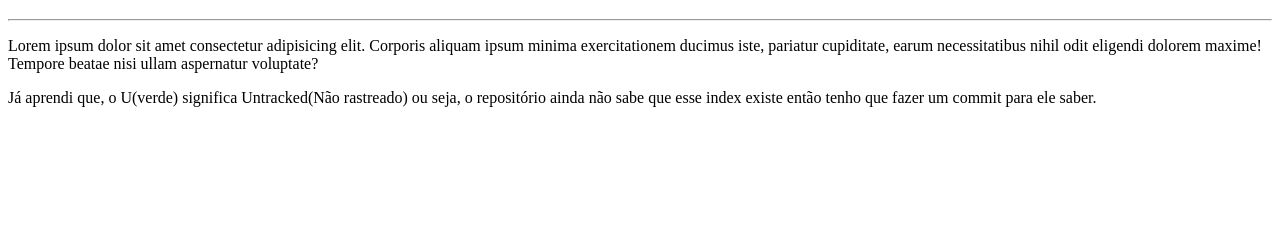
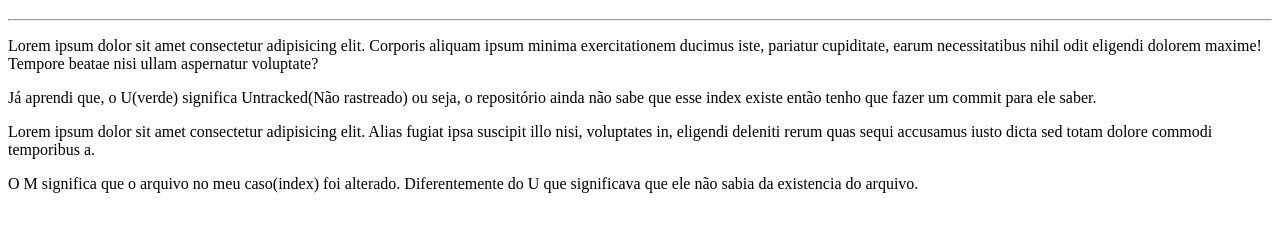
Before and after one commit to MuriloCosta29/ola-mundo, a plain HTML site: page site-exemplo/index.html in a window 1280 px wide. Shown: the part 61-292 px from the top of the page. Drawn offline with Linux system fonts and the light colour scheme.

Commit message:
Adicionei dois parágrafos

```diff
--- a/site-exemplo/index.html
+++ b/site-exemplo/index.html
@@ -11,5 +11,8 @@
     <p>Lorem ipsum dolor sit amet consectetur adipisicing elit. Corporis aliquam ipsum minima exercitationem ducimus iste, pariatur cupiditate, earum necessitatibus nihil odit eligendi dolorem maxime! Tempore beatae nisi ullam aspernatur voluptate?</p>
 
     <p>Já aprendi que, o U(verde) significa Untracked(Não rastreado) ou seja, o repositório ainda não sabe que esse index existe então tenho que fazer um commit para ele saber.</p>
+    <p>Lorem ipsum dolor sit amet consectetur adipisicing elit. Alias fugiat ipsa suscipit illo nisi, voluptates in, eligendi deleniti rerum quas sequi accusamus iusto dicta sed totam dolore commodi temporibus a.</p>
+
+    <p>O M significa que o arquivo no meu caso(index) foi alterado. Diferentemente do U que significava que ele não sabia da existencia do arquivo.</p>
 </body>
 </html>
```
